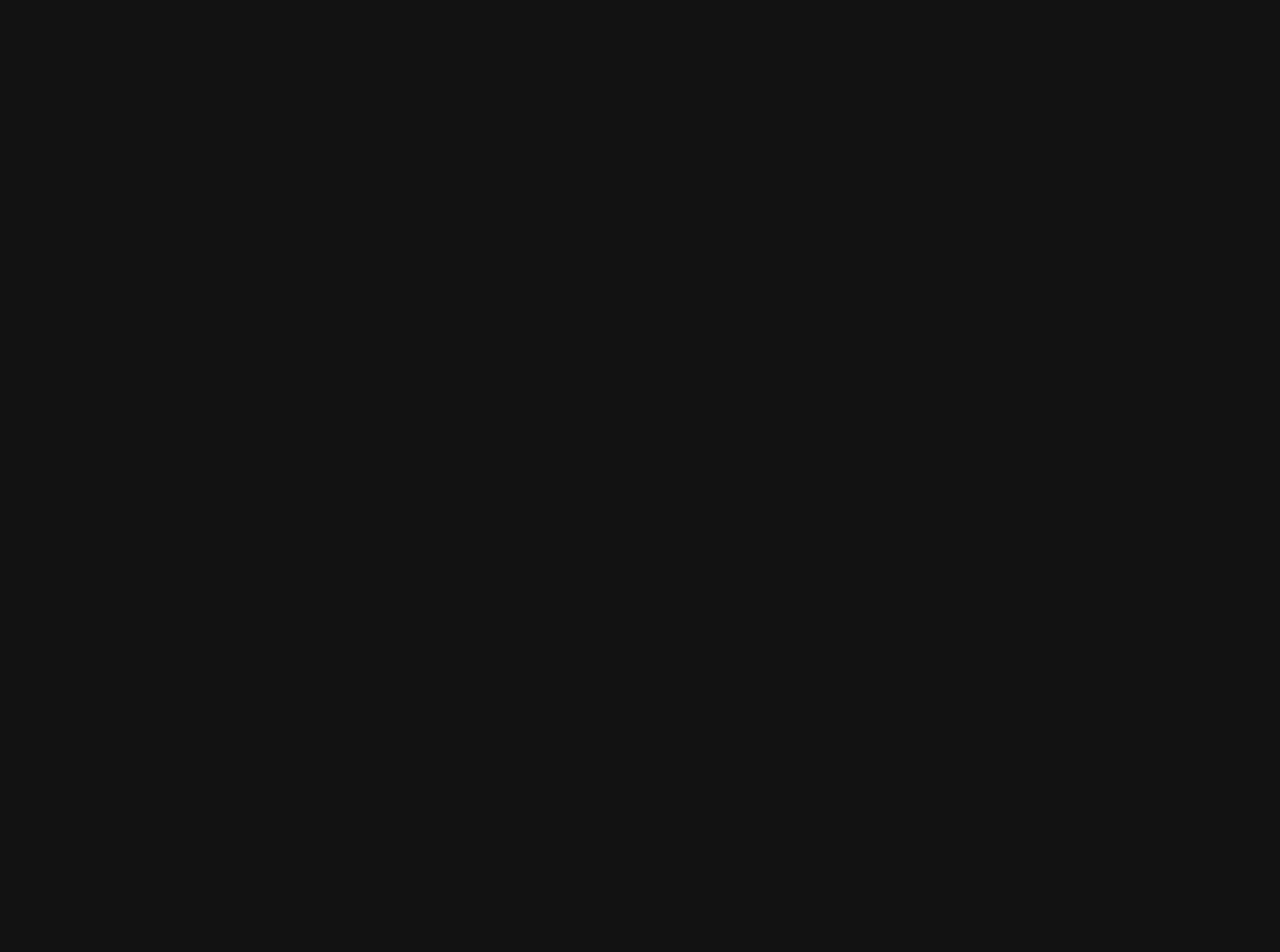
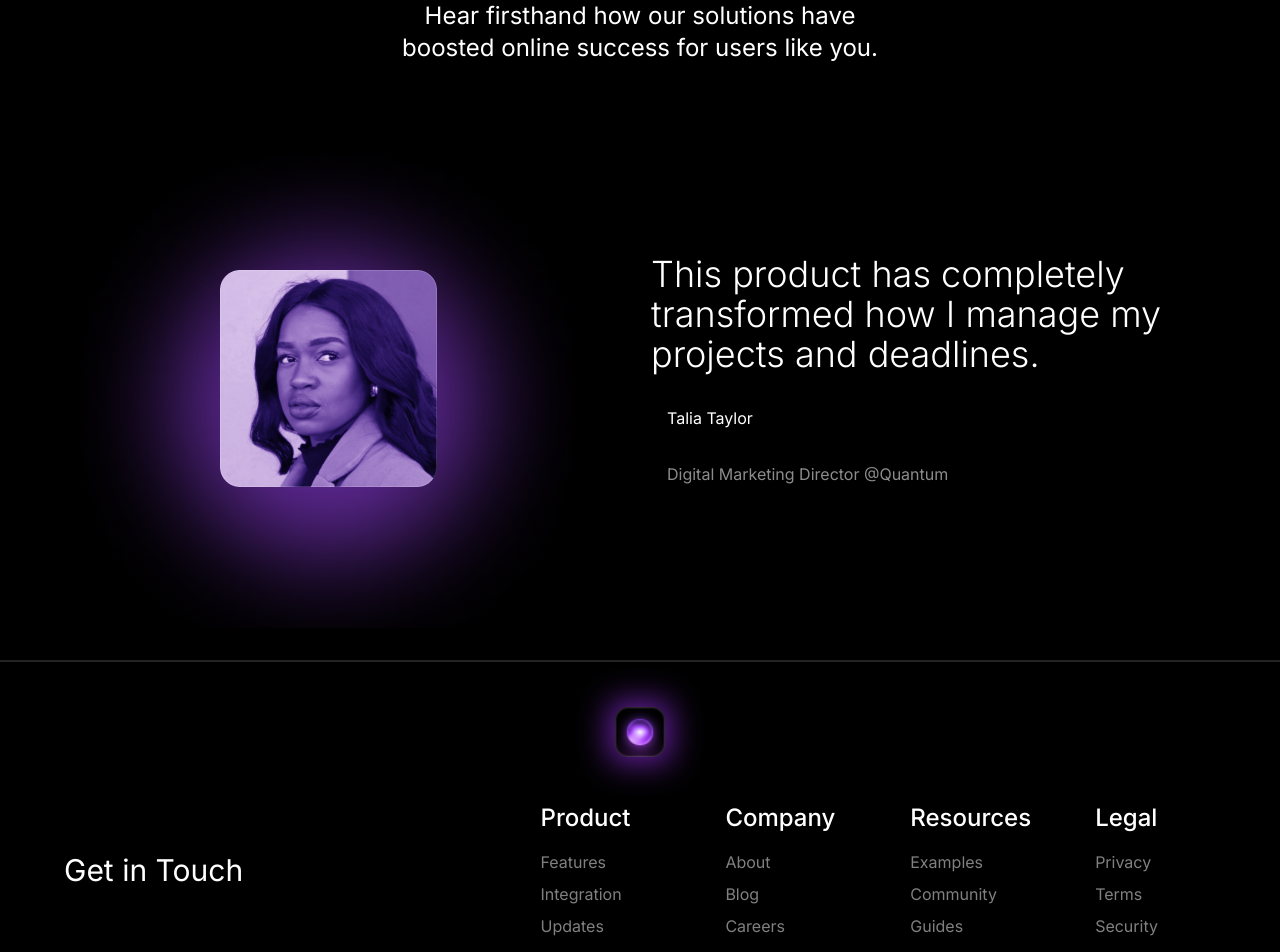
Before and after one commit to nameerakhter/AI_startup_ui, a Next.js app: page / in a window 1280 px wide. Shown: the part 3820-4772 px from the top of the page. Before the commit the page ends 3776 px from the top, so only its background shows below. Built offline with nearby package versions, Linux system fonts and the light colour scheme.

Commit message:
fix: footer responsiveness

```diff
--- a/app/page.tsx
+++ b/app/page.tsx
@@ -16,8 +16,8 @@
       <Partners />
       <Highlights />
       <Features />
-      {/* <Clients /> */}
-      {/* <Footer /> */}
+      <Clients />
+      <Footer />
       {/* <New /> */}
     </div>
   );
--- a/components/Clients.tsx
+++ b/components/Clients.tsx
@@ -3,31 +3,28 @@
 
 const Clients = () => {
   return (
-    <div className="p-[2rem] top-2 ">
-      <div className="flex flex-col items-center p-[4rem]">
-        <h1 className="text-[4rem]">Our Clients</h1>
-        <p className="text-2xl">Hear firsthand how our solutions have</p>
-        <p className="text-2xl"> boosted online success for users like you.</p>
+    <div className="p-4 md:p-8 lg:p-[2rem]">
+      <div className="flex flex-col items-center p-4 md:p-6 lg:p-[4rem]">
+        <h1 className="text-2xl md:text-3xl lg:text-[4rem] text-center mb-4">Our Clients</h1>
+        <p className="text-base md:text-xl lg:text-2xl text-center">Hear firsthand how our solutions have</p>
+        <p className="text-base md:text-xl lg:text-2xl text-center">boosted online success for users like you.</p>
       </div>
-      <div className="flex items-center w-full">
-        <div className="flex items-center justify-between bg-contain w-full">
-          <div className=" relative flex items-center justify-center bg-background-blur h-[500px] w-[550px] bg-cover">
-            {" "}
-            {/* New wrapper div */}
+      <div className="flex flex-col md:flex-row items-center justify-center w-full gap-8 md:gap-4">
+        <div className="relative flex items-center justify-center bg-background-blur w-full md:w-[400px] lg:w-[550px] h-[300px] md:h-[400px] lg:h-[500px] bg-cover rounded-2xl">
           <Image
             src="/assets/Images/testimonial.png"
             alt="testimonial"
             width={217}
             height={217}
+            className="w-[150px] md:w-[180px] lg:w-[217px] h-auto"
           />
-          </div>{" "}
-          <div className="w-1/2 absolute right-[13rem] ">
-            <h1 className="text-4xl p-2 font-light">This product has completely</h1>
-            <h1 className="text-4xl p-2 font-light">transformed how I manage my</h1>
-            <h1 className="text-4xl p-2 font-light">projects and deadlines.</h1>
-            <p className="p-4">Talia Taylor</p>
-            <p className="p-4 opacity-55">Digital Marketing Director @Quantum</p>
         </div>
+        <div className="w-full md:w-1/2 px-4 md:px-6 lg:px-8">
+          <h1 className="text-2xl md:text-3xl lg:text-4xl font-light text-center md:text-left">This product has completely</h1>
+          <h1 className="text-2xl md:text-3xl lg:text-4xl font-light text-center md:text-left">transformed how I manage my</h1>
+          <h1 className="text-2xl md:text-3xl lg:text-4xl font-light text-center md:text-left">projects and deadlines.</h1>
+          <p className="text-center md:text-left p-2 md:p-4 mt-4">Talia Taylor</p>
+          <p className="text-center md:text-left p-2 md:p-4 opacity-55">Digital Marketing Director @Quantum</p>
         </div>
       </div>
     </div>
--- a/components/Features.tsx
+++ b/components/Features.tsx
@@ -13,7 +13,7 @@
 const Features = () => {
   return (
     <>
-    <div className="bg-gradient-to-t from-purple-dark to-transparent p-4 md:p-[2rem] min-h-screen mt-[5rem] md:mt-[10rem]">
+    <div className="bg-gradient-to-t from-purple-dark to-transparent p-4 md:p-[2rem] mt-[5rem] md:mt-[10rem]">
       <div className="flex flex-col space-y-1 md:-space-y-2 mb-[4rem] md:mb-[8rem] max-w-[1100px] mx-auto px-4 md:px-8">
         <h1 className="text-3xl md:text-5xl lg:text-7xl capitalize text-center md:text-left">Elevate your</h1>
         <h1 className="text-3xl md:text-5xl lg:text-7xl capitalize text-center md:text-left">SEO efforts.</h1>
--- a/components/Footer.tsx
+++ b/components/Footer.tsx
@@ -3,11 +3,10 @@
 
 const Footer = () => {
   return (
-    // TODO: Make this responsive
-    <div>
+    <div className="flex flex-col w-full">
       <div className="border opacity-15"></div>
-      <div className="p-[1rem]">
-        <div className="flex justify-center flex-row items-center p-2">
+      <div className="p-4 md:p-8">
+        <div className="flex justify-center items-center p-2">
           <div className="bg-purple-800 h-[60px] w-[60px] relative blur-lg"></div>
           <Image
             src="/assets/icons/Logo.png"
@@ -17,47 +16,51 @@
             className="absolute"
           />
         </div>
-        <div className="flex items-center justify-center gap-[23rem]">
-          <h1 className="text-3xl py-[2rem]">Get in Touch</h1>
-          <div className="h-[700px] px-[2rem] flex items-center gap-[7rem] py-[4rem] ">
-        <section className="w-1/4 h-[400px]">
-          <div className="flex flex-col h-full items-center justify-around">
-            <h1 className="text-3xl">Product</h1>
-            <p className="opacity-50">Features</p>
-            <p className="opacity-50">Integration</p>
-            <p className="opacity-50">Updates</p>
+
+        <div className="flex flex-col md:flex-row justify-between items-start md:items-center px-4 md:px-8 py-8">
+          <h1 className="text-2xl md:text-3xl mb-8 md:mb-0">Get in Touch</h1>
+
+          <div className="grid grid-cols-2 md:grid-cols-4 gap-8 md:gap-16 w-full md:w-auto">
+            <div className="flex flex-col gap-4">
+              <h2 className="text-xl md:text-2xl font-medium">Product</h2>
+              <div className="flex flex-col gap-2">
+                <p className="text-sm md:text-base opacity-50 hover:opacity-100 cursor-pointer">Features</p>
+                <p className="text-sm md:text-base opacity-50 hover:opacity-100 cursor-pointer">Integration</p>
+                <p className="text-sm md:text-base opacity-50 hover:opacity-100 cursor-pointer">Updates</p>
+              </div>
+            </div>
+
+            <div className="flex flex-col gap-4">
+              <h2 className="text-xl md:text-2xl font-medium">Company</h2>
+              <div className="flex flex-col gap-2">
+                <p className="text-sm md:text-base opacity-50 hover:opacity-100 cursor-pointer">About</p>
+                <p className="text-sm md:text-base opacity-50 hover:opacity-100 cursor-pointer">Blog</p>
+                <p className="text-sm md:text-base opacity-50 hover:opacity-100 cursor-pointer">Careers</p>
+              </div>
+            </div>
+
+            <div className="flex flex-col gap-4">
+              <h2 className="text-xl md:text-2xl font-medium">Resources</h2>
+              <div className="flex flex-col gap-2">
+                <p className="text-sm md:text-base opacity-50 hover:opacity-100 cursor-pointer">Examples</p>
+                <p className="text-sm md:text-base opacity-50 hover:opacity-100 cursor-pointer">Community</p>
+                <p className="text-sm md:text-base opacity-50 hover:opacity-100 cursor-pointer">Guides</p>
+              </div>
+            </div>
+
+            <div className="flex flex-col gap-4">
+              <h2 className="text-xl md:text-2xl font-medium">Legal</h2>
+              <div className="flex flex-col gap-2">
+                <p className="text-sm md:text-base opacity-50 hover:opacity-100 cursor-pointer">Privacy</p>
+                <p className="text-sm md:text-base opacity-50 hover:opacity-100 cursor-pointer">Terms</p>
+                <p className="text-sm md:text-base opacity-50 hover:opacity-100 cursor-pointer">Security</p>
+              </div>
+            </div>
           </div>
-        </section>
-        <section className="w-1/4 h-[400px]">
-          <div className="flex flex-col h-full items-center justify-around">
-            <h1 className="text-3xl">Company</h1>
-            <p className="opacity-50">About</p>
-            <p className="opacity-50">Blog</p>
-            <p className="opacity-50">Careers</p>
-          </div>
-        </section>
-        <section className="w-1/4 h-[400px]">
-          <div className="flex flex-col h-full items-center justify-around">
-            <h1 className="text-3xl">Resources</h1>
-            <p className="opacity-50">Examples</p>
-            <p className="opacity-50">Community</p>
-            <p className="opacity-50">Guides</p>
-          </div>
-        </section>
-        <section className="w-1/4 h-[400px]">
-          <div className="flex flex-col h-full items-center justify-around">
-            <h1 className="text-3xl">Legal</h1>
-            <p className="opacity-50">Privacy</p>
-            <p className="opacity-50">Terms</p>
-            <p className="opacity-50">Security</p>
-          </div>
-        </section>
-      </div>
         </div>
       </div>
+    </div>
 
-
-    </div>
   );
 };
 
```
Lines whose indentation alone changed are shown as unchanged.
